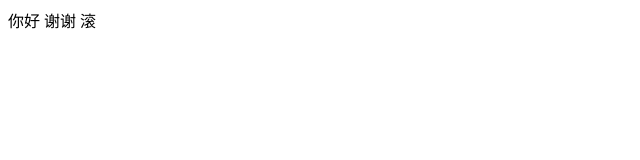
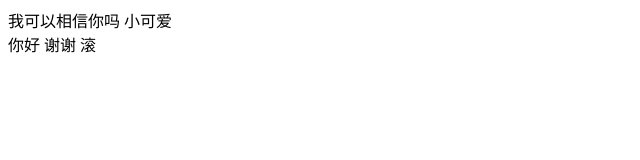
Before and after one commit to W23mq/day94, a plain HTML site: page Qm/index.html in a window 1280 px wide. Shown: the whole page, without its empty margins (0-640 px from the left). Drawn offline with Linux system fonts and the light colour scheme.

Commit message:
在本地修改了一下index

```diff
--- a/Qm/index.html
+++ b/Qm/index.html
@@ -7,7 +7,7 @@
 	<title>Document</title>
 </head>
 <body>
-	<div></div>
+	<div>我可以相信你吗  小可爱</div>
 	<div></div>
 	<div></div>
 	<div>你好 谢谢 滚</div>
```
